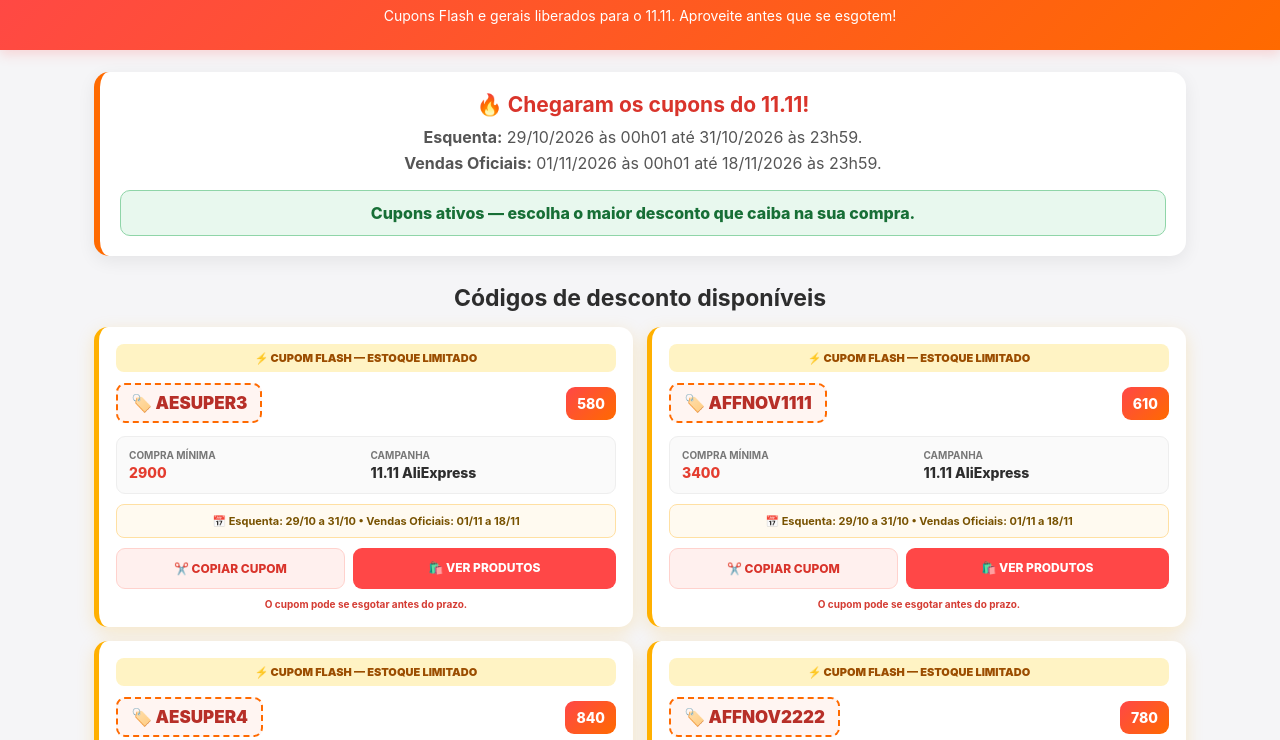
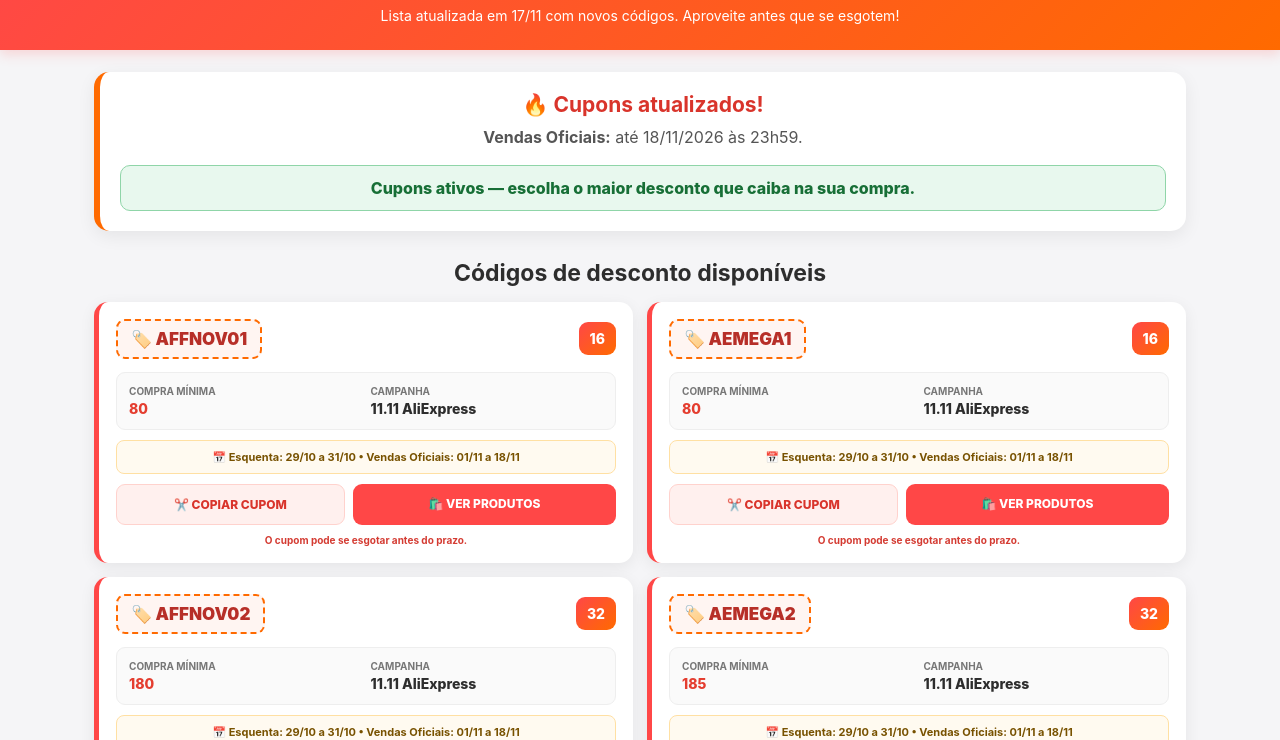
Before and after one commit to comprandoemcasa/cupons, a plain HTML site: page aliexpress.html in a window 1280 px wide. Shown: the part 60-800 px from the top of the page. Drawn offline with Linux system fonts and the light colour scheme.

Commit message:
Atualiza cupons em 17 de novembro

```diff
--- a/aliexpress.html
+++ b/aliexpress.html
@@ -3,19 +3,19 @@
 <head>
 <meta charset="UTF-8">
 <meta name="viewport" content="width=device-width,initial-scale=1">
-<title>Cupons AliExpress 11.11 2026 — até R$ 840 de desconto</title>
-<meta name="description" content="Cupons AliExpress 11.11 2026: códigos Flash e gerais com até R$ 840 de desconto, válidos até 18/11.">
+<title>Cupons AliExpress 11.11 2026 — até R$ 670 de desconto</title>
+<meta name="description" content="Cupons AliExpress 11.11 atualizados: 22 códigos com até R$ 670 de desconto, válidos até 18/11/2026.">
 <meta name="robots" content="index,follow,max-image-preview:large,max-snippet:-1">
 <meta name="theme-color" content="#ff4747">
 <link rel="canonical" href="https://comprandoemcasa.github.io/cupons/aliexpress.html">
 <meta property="og:locale" content="pt_BR">
 <meta property="og:type" content="website">
 <meta property="og:site_name" content="Comprando em Casa">
-<meta property="og:title" content="Cupons AliExpress 11.11 — até R$ 840 de desconto">
-<meta property="og:description" content="Cupons Flash e gerais do 11.11 AliExpress, com descontos de até R$ 840.">
+<meta property="og:title" content="Cupons AliExpress 11.11 atualizados — até R$ 670 OFF">
+<meta property="og:description" content="Lista atualizada de cupons AliExpress com descontos de até R$ 670.">
 <meta property="og:url" content="https://comprandoemcasa.github.io/cupons/aliexpress.html">
 <script type="application/ld+json">
-{"@context":"https://schema.org","@type":"WebPage","name":"Cupons AliExpress 11.11 2026","description":"Cupons Flash e gerais do AliExpress 11.11 com descontos de até R$ 840, válidos até 18 de novembro de 2026.","url":"https://comprandoemcasa.github.io/cupons/aliexpress.html","inLanguage":"pt-BR","dateModified":"2026-11-11"}
+{"@context":"https://schema.org","@type":"WebPage","name":"Cupons AliExpress 11.11 2026","description":"Lista atualizada de cupons AliExpress com descontos de até R$ 670, válidos até 18 de novembro de 2026.","url":"https://comprandoemcasa.github.io/cupons/aliexpress.html","inLanguage":"pt-BR","dateModified":"2026-11-17"}
 </script>
 <style>
 *{box-sizing:border-box;margin:0;padding:0;font-family:-apple-system,BlinkMacSystemFont,"Segoe UI",Roboto,Arial,sans-serif}
@@ -57,12 +57,12 @@ header h1{font-size:27px;margin-bottom:8px} header p{font-size:14px;line-height:
 <body>
 <header>
 <h1>🛍️ Cupons AliExpress 11.11</h1>
-<p>Cupons Flash e gerais liberados para o 11.11. Aproveite antes que se esgotem!</p>
+<p>Lista atualizada em 17/11 com novos códigos. Aproveite antes que se esgotem!</p>
 </header>
 <main class="container">
 <section class="vigencia" id="vigencia">
-<h2>🔥 Chegaram os cupons do 11.11!</h2>
-<p><strong>Esquenta:</strong> 29/10/2026 às 00h01 até 31/10/2026 às 23h59.<br><strong>Vendas Oficiais:</strong> 01/11/2026 às 00h01 até 18/11/2026 às 23h59.</p>
+<h2>🔥 Cupons atualizados!</h2>
+<p><strong>Vendas Oficiais:</strong> até 18/11/2026 às 23h59.</p>
 <div class="status" id="status">Cupons ativos — escolha o maior desconto que caiba na sua compra.</div>
 </section>
 
@@ -104,7 +104,7 @@ header h1{font-size:27px;margin-bottom:8px} header p{font-size:14px;line-height:
 const LINK="https://s.click.aliexpress.com/e/_c3aq3bRB";
 const INICIO=new Date("2026-10-29T00:01:00-03:00");
 const FIM=new Date("2026-11-18T23:59:59-03:00");
-const CUPONS=[["AESUPER3",580,2900,"FLASH"],["AFFNOV1111",610,3400,"FLASH"],["AESUPER4",840,4200,"FLASH"],["AFFNOV2222",780,4350,"FLASH"],["AFFNOV01",16,80],["AEMEGA1",16,80],["AFFNOV02",32,180],["AEMEGA2",32,185],["AFFNOV03",50,290],["AEMEGA3",50,290],["AEMEGA4",120,720],["AFFNOV04",125,740],["AEMEGA15",170,1000],["AEMEGA5",210,1300],["AEMEGA6",300,1800],["AEMEGA16",370,2200],["AEMEGA7",400,2500],["AEMEGA17",550,3400],["AFFNOV08",580,3700],["AEMEGA19",580,3700],["AEMEGA8",750,4400],["AEMEGA18",750,4400]];
+const CUPONS=[["AFFNOV01",16,80],["AEMEGA1",16,80],["AFFNOV02",32,180],["AEMEGA2",32,185],["VIVAAE01",40,250],["AFFNOV03",50,290],["AEMEGA3",50,290],["VIVAAE02",55,350],["VAMOS05",70,410],["AEMEGA4",120,720],["AFFNOV04",125,740],["AEMEGA15",170,1000],["AEMEGA5",210,1300],["AEMEGA6",300,1800],["VIVAAE04",335,2100],["AEMEGA7",400,2500],["VIVAAE03",490,3200],["AEMEGA20",465,3300],["AEMEGA19",580,3700],["VAMOS11",580,3700],["AFFNOV22",670,4200],["AEMEGA21",650,4400]];
 
 function renderizar(){
 const lista=document.getElementById("lista-cupons");
@@ -143,7 +143,7 @@ if(agora<INICIO){
 status.className="status";
 status.textContent="Começa amanhã, 29/10, às 00h01 — deixe os cupons preparados!";
 }else if(agora<=FIM){
-vigencia.querySelector("h2").textContent="🔥 Chegaram os cupons do 11.11!";
+vigencia.querySelector("h2").textContent="🔥 Cupons atualizados!";
 status.className="status";
 status.textContent="Cupons ativos — escolha o maior desconto que caiba na sua compra.";
 }else{
```
